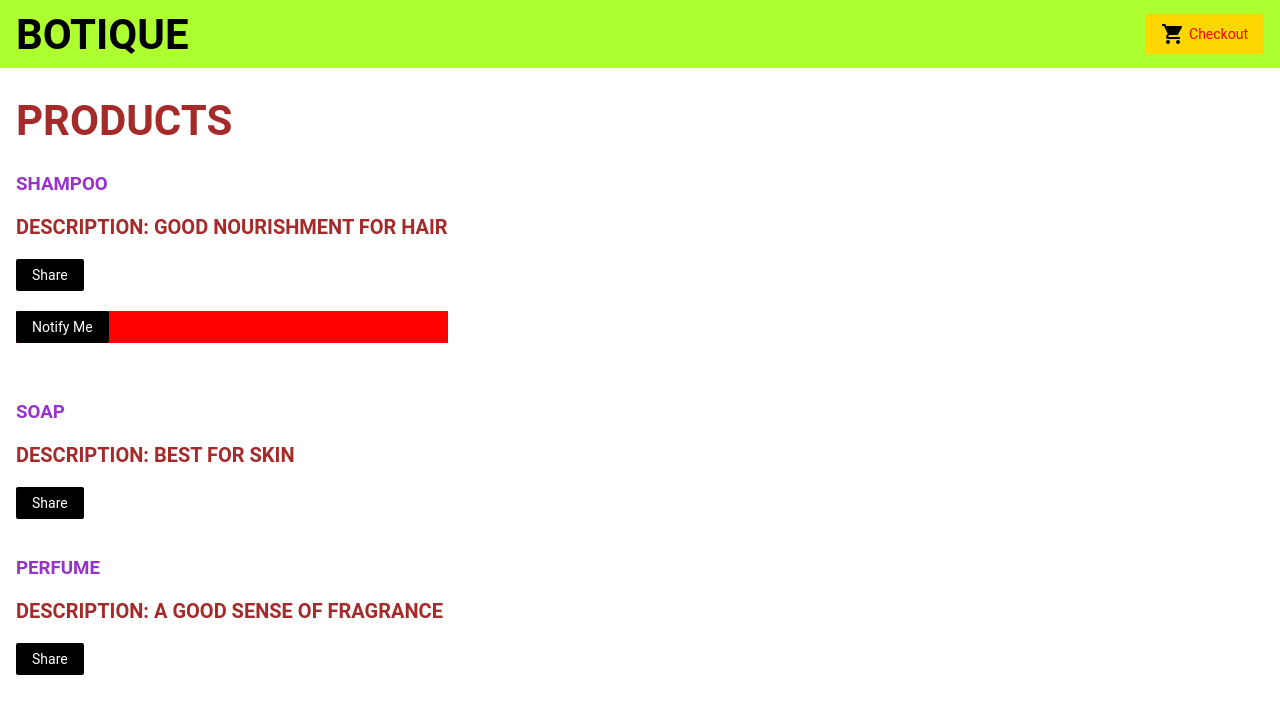
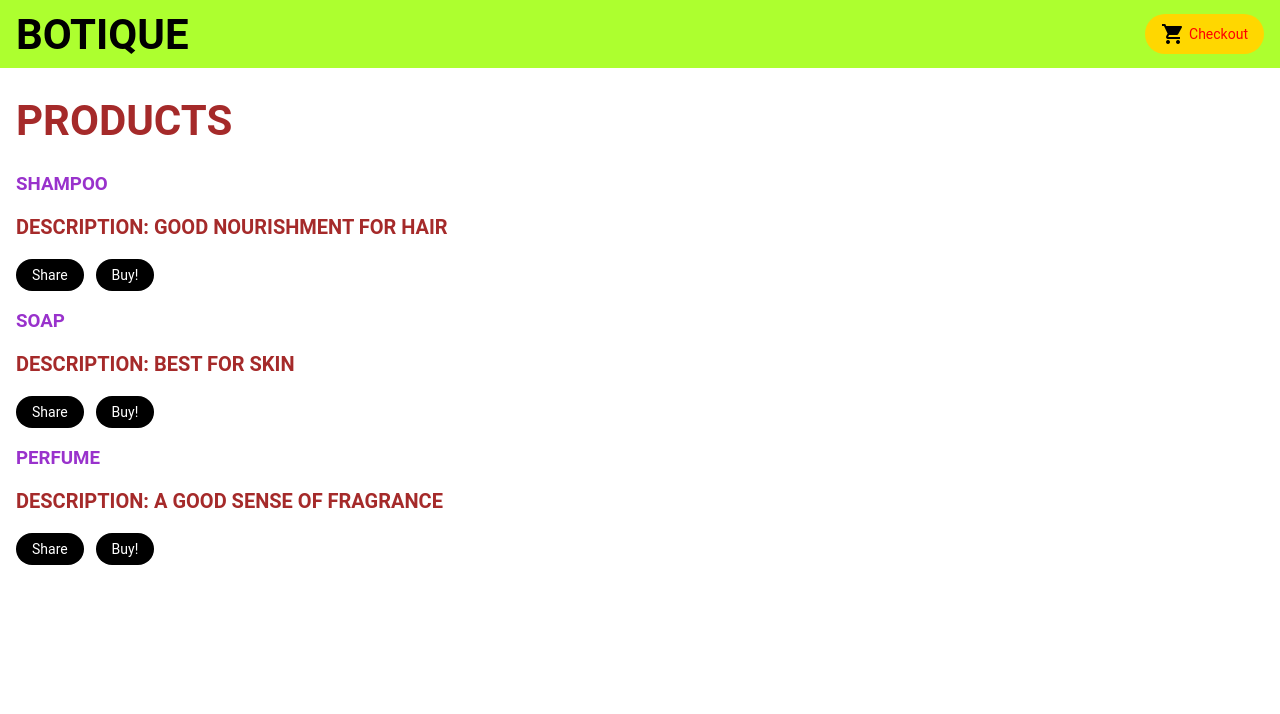
Before and after one commit to G1GNANAMANI/angular, an Angular app: page / in a window 1280 px wide. Shown: the top 714 px of the page. Built offline with nearby package versions, Linux system fonts and the light colour scheme.

Commit message:
3 files modified

```diff
--- a/src/app/product-list/product-list.component.css
+++ b/src/app/product-list/product-list.component.css
@@ -1,5 +1,3 @@
-
-
 /*
 Copyright Google LLC. All Rights Reserved.
 Use of this source code is governed by an MIT-style license that
--- a/src/app/product-list/product-list.component.html
+++ b/src/app/product-list/product-list.component.html
@@ -13,12 +13,7 @@
   <!-- event binding -->
   <button type="button" (click)="share()">Share</button>
   &nbsp;
-  <div style="background-color:red">
-    <app-product-alerts
-      [productInside]="product"
-      (notify)="onNotify()"
-    ></app-product-alerts>
-  </div>
+  <button type="button" onclick="alert('Bought!')">Buy!</button>
   &nbsp;
   <!-- <button type="button" (click)="buy()">Buy</button> -->
 </div>
--- a/src/styles.css
+++ b/src/styles.css
@@ -78,7 +78,7 @@ button {
   display: inline-flex;
   align-items: center;
   padding: 8px 16px;
-  border-radius: 2px;
+  border-radius: 50px;
   font-size: 14px;
   cursor: pointer;
   background-color: black;
@@ -143,6 +143,10 @@ app-top-bar h1 {
   border-radius: 8px;
   background-color: burlywood;
 }
+body,
+html {
+  height: 100%;
+}
 
 /*
 Copyright Google LLC. All Rights Reserved.
```
